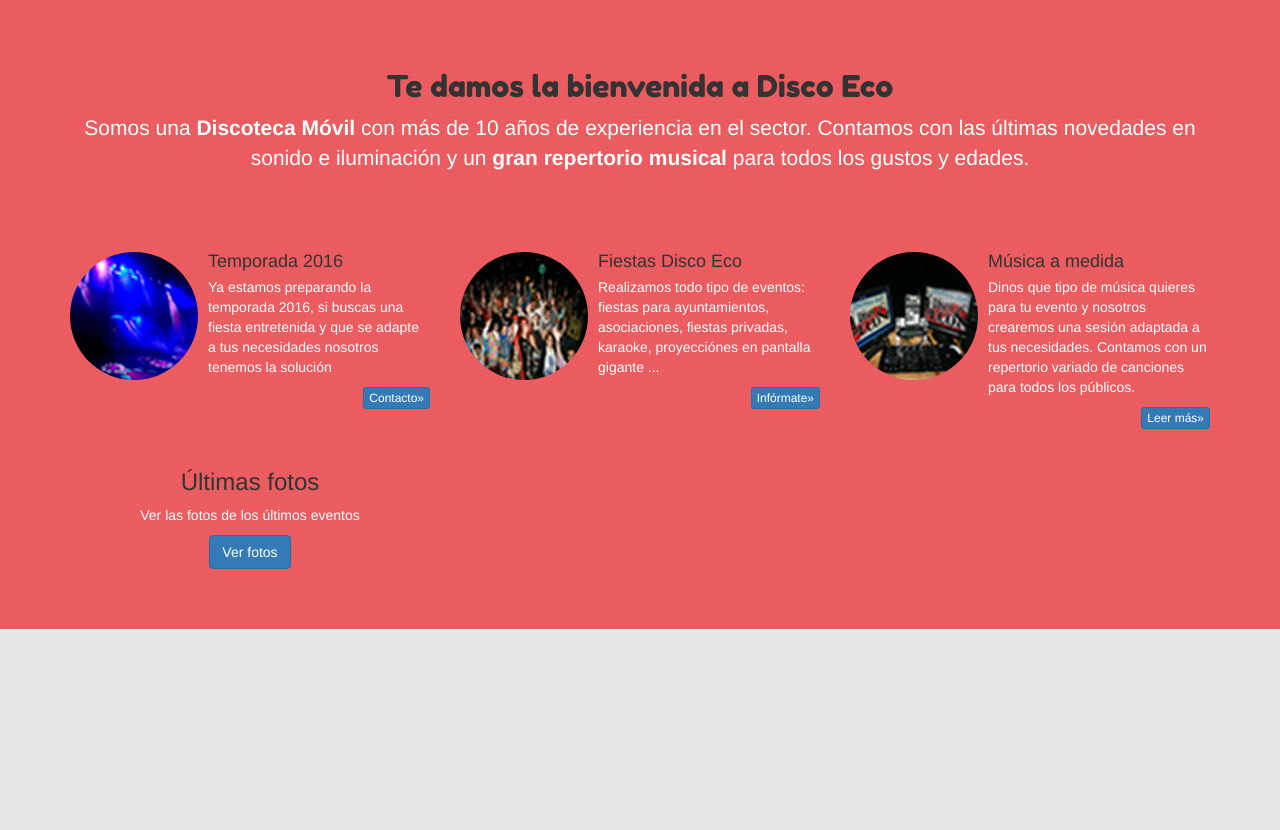
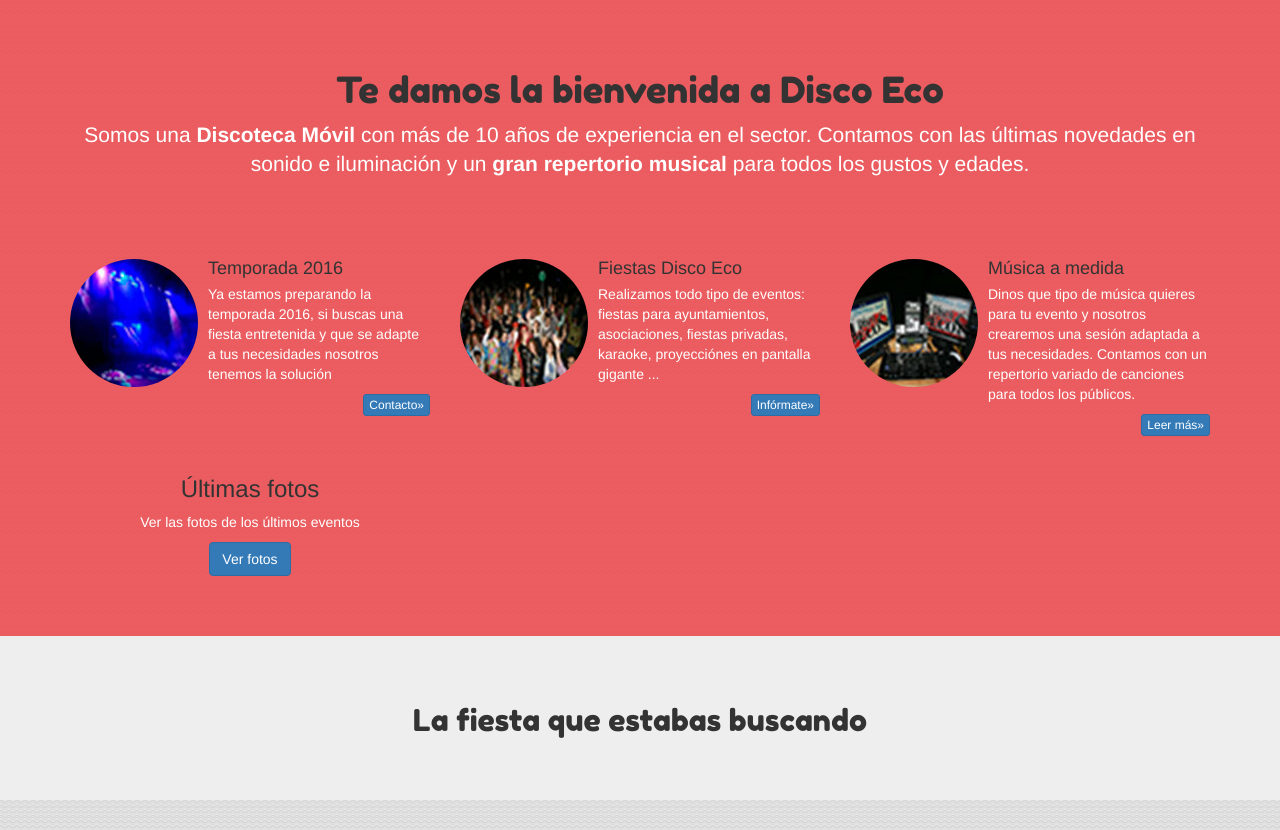
Before and after one commit to fblazp/disco-eco, a plain HTML site: page index.html in a window 1280 px wide. Shown: the part 715-1545 px from the top of the page. Before the commit the page ends 1344 px from the top, so only its background shows below. Drawn offline with nearby package versions, Linux system fonts and the light colour scheme.

Commit message:
Contenido actualizado

```diff
--- a/css/main.css
+++ b/css/main.css
@@ -113,7 +113,7 @@ body
 	text-align: center;
 }
 
-#presentation h2
+#presentation h1
 {
 	font-family: 'Fredoka One', cursive;
 }
@@ -127,3 +127,14 @@ body
 {
 	color: black;
 }
+
+/*JUMBOTRON*/
+#jumbotron
+{
+	text-align: center;
+}
+
+#jumbotron h2
+{
+	font-family: 'Fredoka One', cursive;
+}
--- a/index.html
+++ b/index.html
@@ -125,7 +125,7 @@
       <div class="container">
         <div class="row">
           <div class="col-sm-12">
-            <h2 class="optimize">Te damos la bienvenida a Disco Eco</h2>
+            <h1 class="optimize">Te damos la bienvenida a Disco Eco</h1>
             <p class="lead optimize">Somos una <strong>Discoteca Móvil</strong> con más de 10 años de experiencia en el sector. Contamos con las últimas novedades en sonido e iluminación y un <strong>gran repertorio musical</strong> para todos los gustos y edades.</p>
           </div><!--.col-sm-12-->
         </div><!--.row-->
@@ -194,6 +194,16 @@
       </div><!--.container-->
     </section>
     <!--FIN PRESENTATION-->
+    <!--JUMBOTRON-->
+    <section id="jumbotron">
+      <div class="jumbotron">
+        <div class="container optimize">
+          <h2>La fiesta que estabas buscando</h2>
+          <p class="lead"></p>
+        </div>
+      </div>
+    </section>
+    <!--FIN JUMBOTRON-->
     <!-- jQuery (necessary for Bootstrap's JavaScript plugins) -->
     <script src="https://ajax.googleapis.com/ajax/libs/jquery/1.11.3/jquery.min.js"></script>
     <!-- Include all compiled plugins (below), or include individual files as needed -->
```
